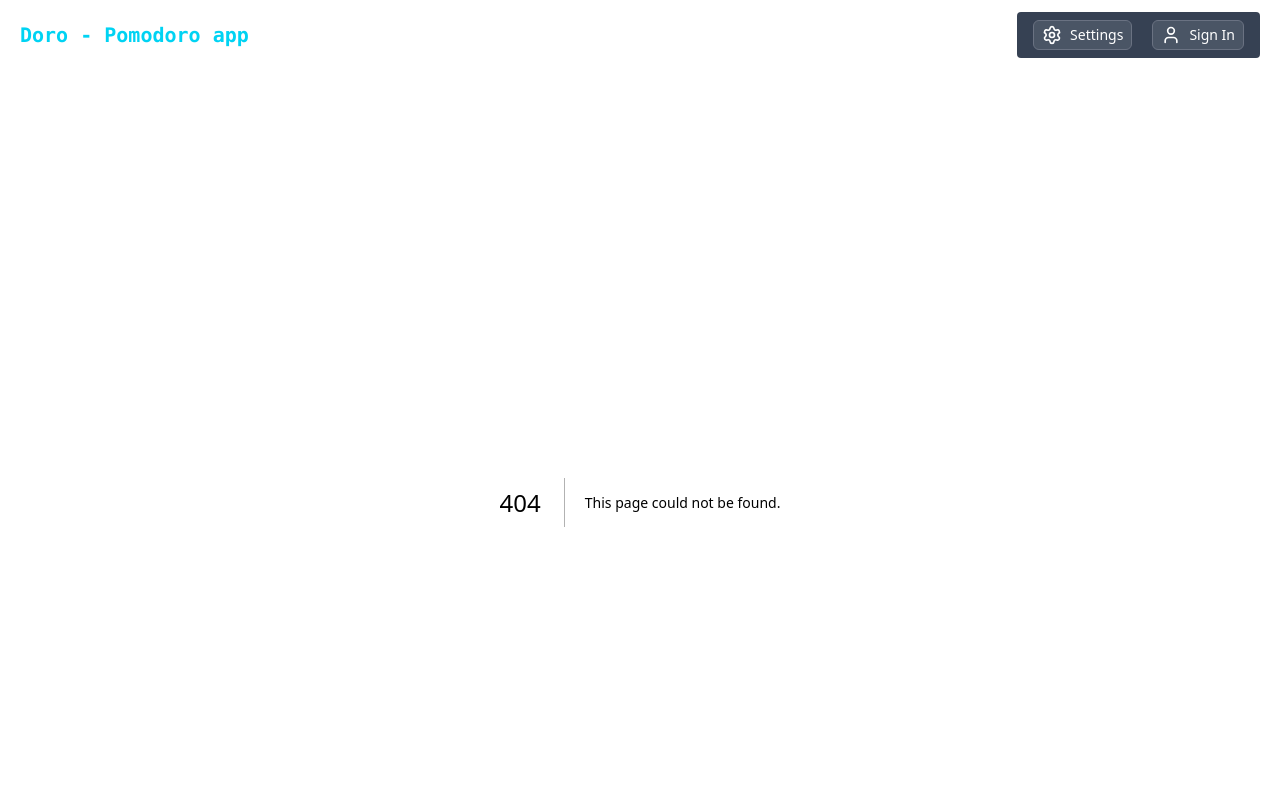
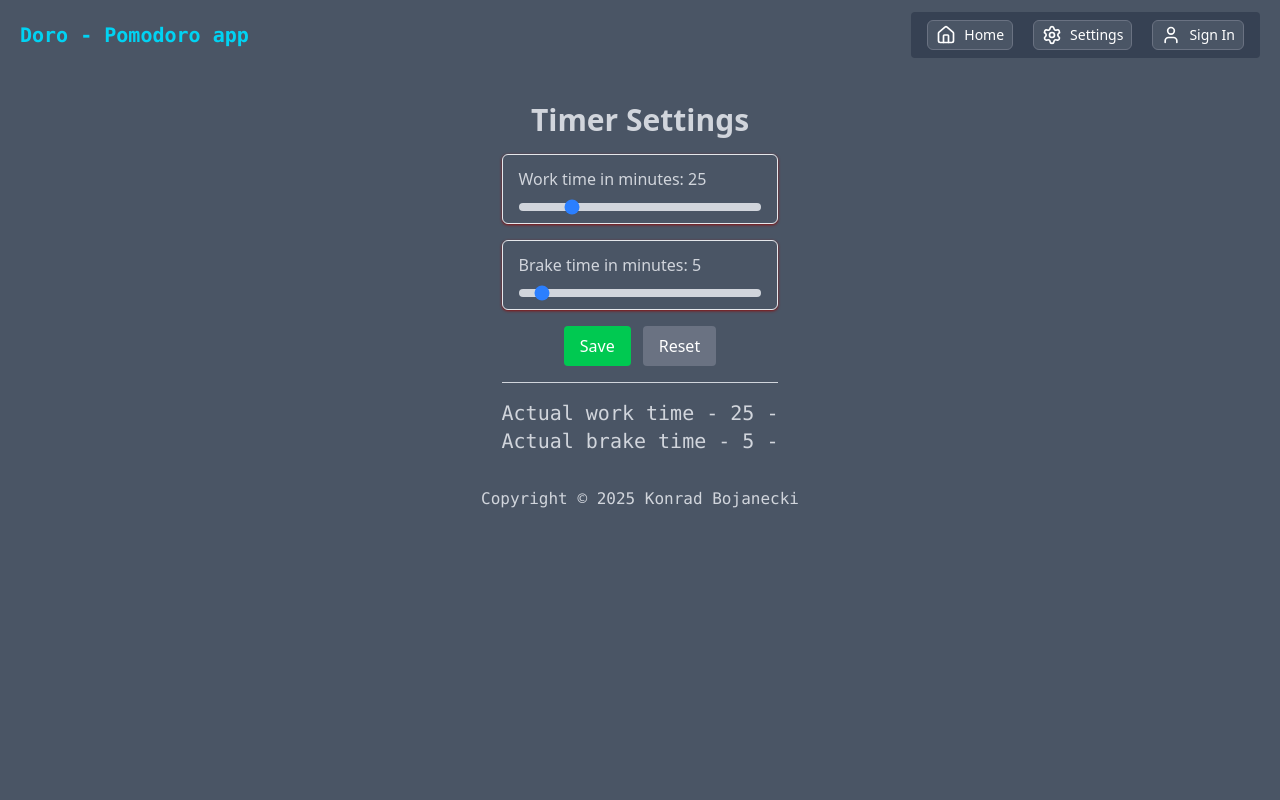
Before and after one commit to Assasin7171/doro, a Next.js app: page /settings in a window 1280 px wide. Before the commit this address had no page. Shown: the top 800 px of the page. Built offline with nearby package versions, Linux system fonts and the light colour scheme.

Commit message:
Added settings page, store and more...

```diff
--- a/package.json
+++ b/package.json
@@ -12,7 +12,8 @@
     "lucide-react": "^0.542.0",
     "next": "15.5.2",
     "react": "19.1.0",
-    "react-dom": "19.1.0"
+    "react-dom": "19.1.0",
+    "zustand": "^5.0.8"
   },
   "devDependencies": {
     "@eslint/eslintrc": "^3",
--- /dev/null
+++ b/src/app/login/page.tsx
@@ -0,0 +1,7 @@
+const Page = () => {
+    return (
+        <h1>Login page</h1>
+    )
+}
+
+export default Page;
--- /dev/null
+++ b/src/app/settings/page.tsx
@@ -0,0 +1,81 @@
+"use client";
+
+import {useSettingsStore} from "@/stores/settingsStore";
+import {useState} from "react";
+
+const Page = () => {
+    const workTime: number = useSettingsStore((state) => state.workTime);
+    const brakeTime: number = useSettingsStore((state) => state.brakeTime);
+    const setWorkTime = useSettingsStore((state) => state.setTimeToCount);
+    const setBrakeTime = useSettingsStore((state) => state.setBreakTime);
+
+    const [workTimer, setWorkTimer] = useState<number>(workTime);
+    const [brakeTimer, setBrakeTimer] = useState<number>(brakeTime);
+
+    const handleSetTimer = (timer: number) => {
+        setWorkTimer(timer);
+
+
+    }
+
+    const handleSetBreakTime = (breakTime: number) => {
+        setBrakeTimer(breakTime);
+
+
+    }
+
+    const saveTimers = () => {
+        setWorkTime(workTimer);
+        setBrakeTime(brakeTimer);
+        console.log("Save timers");
+    };
+    return (
+        <div className={"mx-auto flex flex-col gap-4"}>
+            <h1 className="text-3xl font-bold text-center">
+                Timer Settings
+            </h1>
+            <div
+                className="flex flex-col gap-3 w-full border border-gray-200 rounded-md px-4 py-3 shadow-sm shadow-red-900">
+                <label className="font-medium">Work time in minutes: {workTimer}</label>
+                <input
+                    type="range"
+                    min="1"
+                    max="120"
+                    value={workTimer}
+                    onChange={(e) => handleSetTimer(Number(e.target.value))}
+                    className="w-full h-2 bg-gray-300 rounded-lg appearance-none cursor-pointer accent-blue-500"
+                />
+            </div>
+
+            <div
+                className="flex flex-col gap-3 w-full border border-gray-200 rounded-md px-4 py-3 shadow-sm shadow-red-900">
+                <label className="font-medium">Brake time in minutes: {brakeTimer}</label>
+                <input
+                    type="range"
+                    min="1"
+                    max="60"
+                    value={brakeTimer}
+                    onChange={(e) => handleSetBreakTime(Number(e.target.value))}
+                    className="w-full h-2 bg-gray-300 rounded-lg appearance-none cursor-pointer accent-blue-500"
+                />
+            </div>
+
+            <div className="flex justify-center gap-3">
+                <button className="bg-green-500 hover:bg-green-600 text-white px-4 py-2 rounded"
+                        onClick={() => saveTimers()}>Save
+                </button>
+                <button className="bg-gray-500 hover:bg-gray-600 text-white px-4 py-2 rounded">Reset</button>
+            </div>
+
+            <hr/>
+
+            <div className="text-center font-mono">
+                <p className={"text-xl"}>{`Actual work time - ${workTime} -`}</p>
+                <p className={"text-xl"}>{`Actual brake time - ${brakeTime} -`}</p>
+            </div>
+
+        </div>
+    )
+}
+
+export default Page;
--- a/src/components/Navigation.tsx
+++ b/src/components/Navigation.tsx
@@ -1,18 +1,31 @@
-import {Settings, User} from "lucide-react";
+"use client";
+
+
+import {HomeIcon, Settings, User} from "lucide-react";
+import {useRouter} from "next/navigation";
 
 const Navigation = () => {
+    const router = useRouter();
+
     return (
         <nav className="my-3">
             <div className="flex flex-col gap-4 sm:gap-0 sm:flex-row text-xl sm:text-md justify-between items-center w-full">
-                <span className={"text-cyan-400 font-semibold font-mono"}>Doro - Pomodoro app</span>
+                <h1 className={"text-cyan-400 font-semibold font-mono"}>Doro - Pomodoro app</h1>
 
                 <div className="flex flex-row gap-5 bg-gray-700 text-white px-4 py-2 rounded-sm text-sm">
                     <button
-                        className={"bg-gray-600 px-2 py-1 rounded-md border-1 border-gray-500 hover:bg-gray-700 hover:cursor-pointer hover:border-gray-500 flex justify-center items-center gap-2"}>{
+                        className={"bg-gray-600 px-2 py-1 rounded-md border-1 border-gray-500 hover:bg-gray-700 hover:cursor-pointer hover:border-gray-500 flex justify-center items-center gap-2"}
+                        onClick={()=> router.push("/")}>{
+                        <HomeIcon className={"w-5 h-5"}/>} Home
+                    </button>
+                    <button
+                        className={"bg-gray-600 px-2 py-1 rounded-md border-1 border-gray-500 hover:bg-gray-700 hover:cursor-pointer hover:border-gray-500 flex justify-center items-center gap-2"}
+                        onClick={()=> router.push("/settings")}>{
                         <Settings className={"w-5 h-5"}/>} Settings
                     </button>
                     <button
-                        className={"bg-gray-600 px-2 py-1 rounded-md border-1 border-gray-500 hover:bg-gray-700 hover:cursor-pointer hover:border-gray-500 flex justify-center items-center gap-2"}>{
+                        className={"bg-gray-600 px-2 py-1 rounded-md border-1 border-gray-500 hover:bg-gray-700 hover:cursor-pointer hover:border-gray-500 flex justify-center items-center gap-2"}
+                        onClick={()=> router.push("/login")}>{
                         <User className={"w-5 h-5"}/>} Sign In
                     </button>
                 </div>
--- a/src/components/Timer.tsx
+++ b/src/components/Timer.tsx
@@ -2,15 +2,18 @@
 
 import {Pause, Play, RotateCcw} from "lucide-react";
 import {useEffect, useState} from "react";
+import {useSettingsStore} from "@/stores/settingsStore";
+
 
 const Timer = () => {
-    const defaultTimeLeft = (25 * 60);
+    const defaultTimeToCount = useSettingsStore((state) => state.defaultTimeToCount);
+    const timeToCountStore = useSettingsStore((state) => state.workTime);
 
-    const [timeLeft, setTimeLeft] = useState<number>(defaultTimeLeft);
+    const [timeToCount, setTimeToCount] = useState<number>(timeToCountStore != 0 ? (timeToCountStore * 60) : (defaultTimeToCount * 60));
     const [isRunning, setIsRunning] = useState<boolean>(false);
 
-    const minutes = Math.floor(timeLeft / 60);
-    const seconds = timeLeft % 60;
+    const minutes = Math.floor(timeToCount / 60);
+    const seconds = timeToCount % 60;
 
     useEffect(() => {
         if (!isRunning) return;
@@ -18,19 +21,19 @@ const Timer = () => {
         const audio = new Audio("/alert_effect.mp3");
 
         const start = Date.now();
-        const end = start + timeLeft * 1000;
+        const end = start + timeToCount * 1000;
 
         const interval = setInterval(() => {
             const now = Date.now();
             const remaining = Math.max(0, Math.round((end - now) / 1000));
-            setTimeLeft(remaining);
+            setTimeToCount(remaining);
 
             console.log("test " + remaining);
-            if (remaining === 0){
+            if (remaining === 0) {
 
                 setIsRunning(false);
 
-                audio.play().then(()=> setTimeLeft(defaultTimeLeft));
+                audio.play().then(() => setTimeToCount(defaultTimeToCount));
             }
 
         }, 1000);
@@ -42,15 +45,15 @@ const Timer = () => {
     }, [isRunning]);
 
     const handleOnStart = () => {
-        if (timeLeft >= defaultTimeLeft) {
-            setTimeLeft(defaultTimeLeft);
+        if (timeToCount >= defaultTimeToCount) {
+            setTimeToCount(defaultTimeToCount);
         }
         setIsRunning(true);
 
     }
 
     const handleTimerReset = () => {
-        setTimeLeft(defaultTimeLeft);
+        setTimeToCount(defaultTimeToCount);
         setIsRunning(false);
     }
 
--- /dev/null
+++ b/src/stores/settingsStore.ts
@@ -0,0 +1,19 @@
+import {create} from "zustand/react";
+
+
+type SettingsStoreType = {
+    defaultTimeToCount: number,
+    workTime: number,
+    brakeTime: number,
+    setTimeToCount : (timeToCount: number) => void,
+    setBreakTime : (timeToCount: number) => void,
+}
+const useSettingsStore = create<SettingsStoreType>((set)=> ({
+    defaultTimeToCount : 25,
+    workTime: 25,
+    brakeTime : 5,
+    setTimeToCount: (setTimeToCount : number) => set({workTime: setTimeToCount}),
+    setBreakTime: (setBreakTime: number)=> set({brakeTime: setBreakTime}),
+}))
+
+export {useSettingsStore};
```
Also changed, not shown: 1 other file (tests, documents, lock files or other folders).
